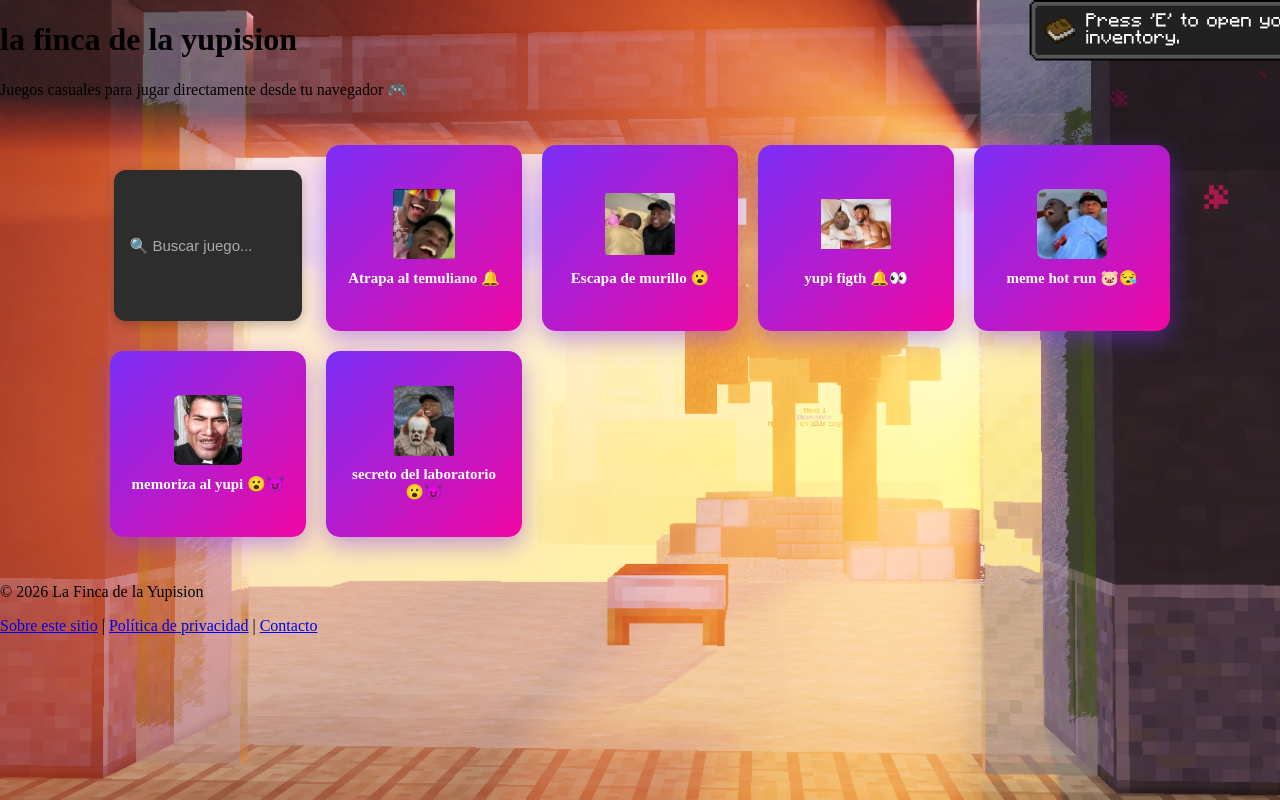
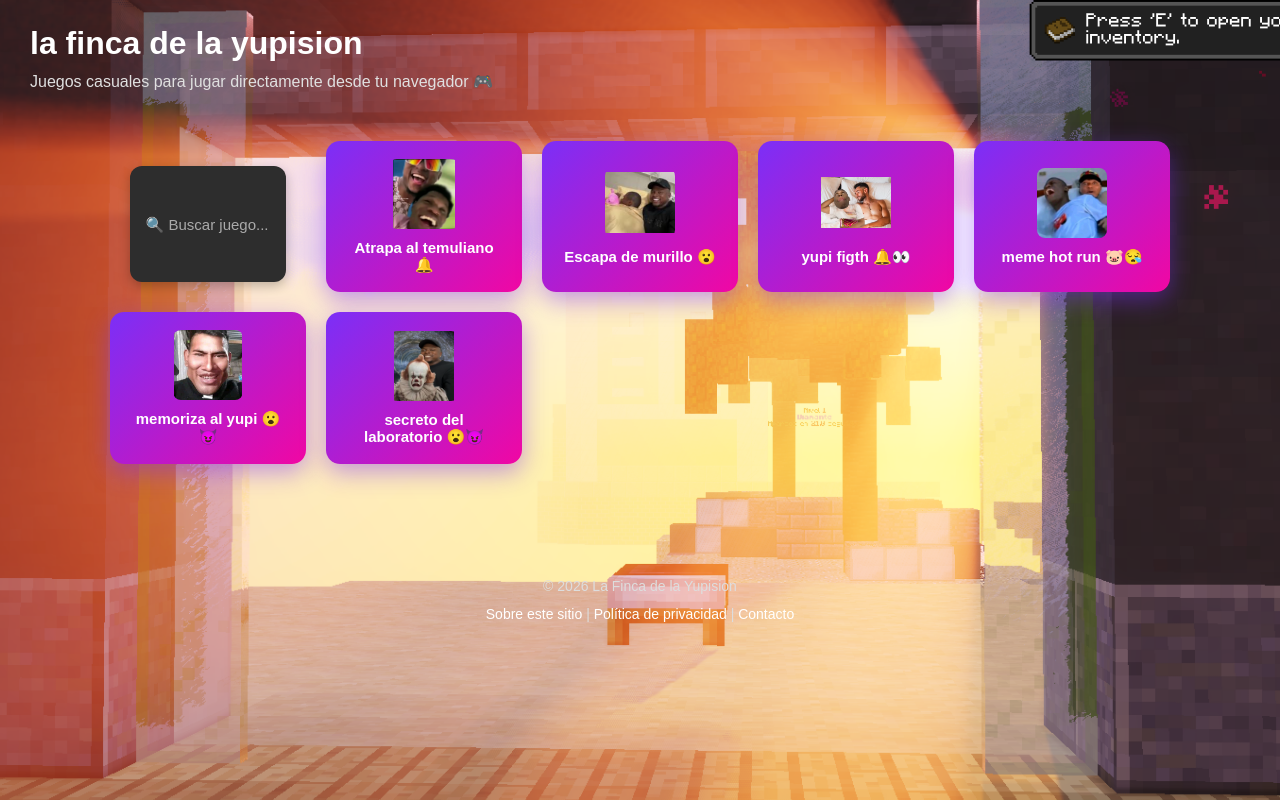
Before and after one commit to andercracks/ponispijasplays, an Astro site: page / in a window 1280 px wide. Built offline with nearby package versions, Linux system fonts and the light colour scheme; Astro itself is replaced by a stand-in of ours.

Commit message:
sfdadasd

```diff
--- a/src/styles/global.css
+++ b/src/styles/global.css
@@ -1,9 +1,70 @@
+* {
+  box-sizing: border-box;
+}
+
+html,
 body {
   margin: 0;
   padding: 0;
-  background-image: url('/fondo1.png');  /* ← tu imagen */
+  font-family: Arial, Helvetica, sans-serif;
+  color: white;
+}
+
+body {
+  min-height: 100vh;
+
+  background-image: url('/fondo1.png');
   background-size: cover;
   background-position: center;
   background-repeat: no-repeat;
   background-attachment: fixed;
 }
+
+/* Título principal */
+
+h1 {
+  margin: 0;
+  padding: 25px 30px 5px;
+
+  font-family: Arial, Helvetica, sans-serif;
+  font-size: 32px;
+  font-weight: 800;
+
+  color: white;
+}
+
+/* Descripción */
+
+.descripcion {
+  margin: 5px 30px 20px;
+
+  font-size: 16px;
+  color: #e0e0e0;
+}
+
+/* Footer */
+
+footer {
+  margin-top: 45px;
+  padding: 25px 30px;
+
+  text-align: center;
+
+  font-size: 14px;
+  color: #ddd;
+}
+
+footer p {
+  margin-bottom: 12px;
+}
+
+footer a {
+  color: #ffffff;
+  text-decoration: none;
+  transition: 0.2s;
+}
+
+footer a:hover {
+  color: #f107a3;
+  text-decoration: underline;
+}
```
